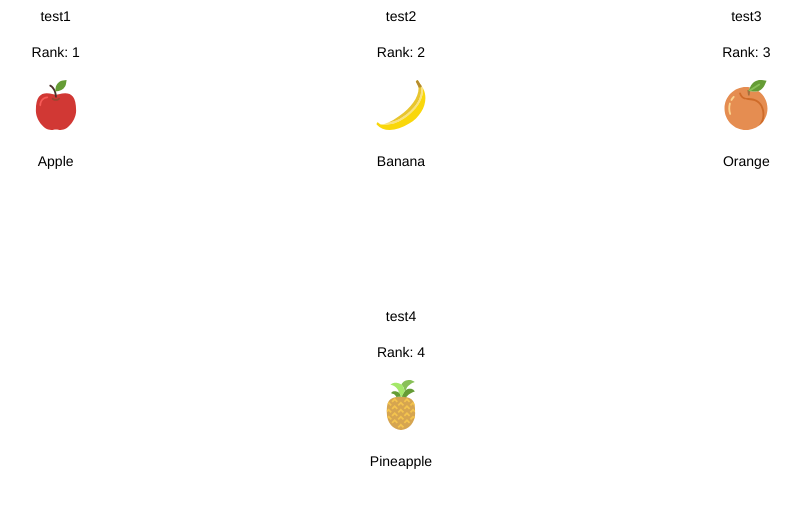
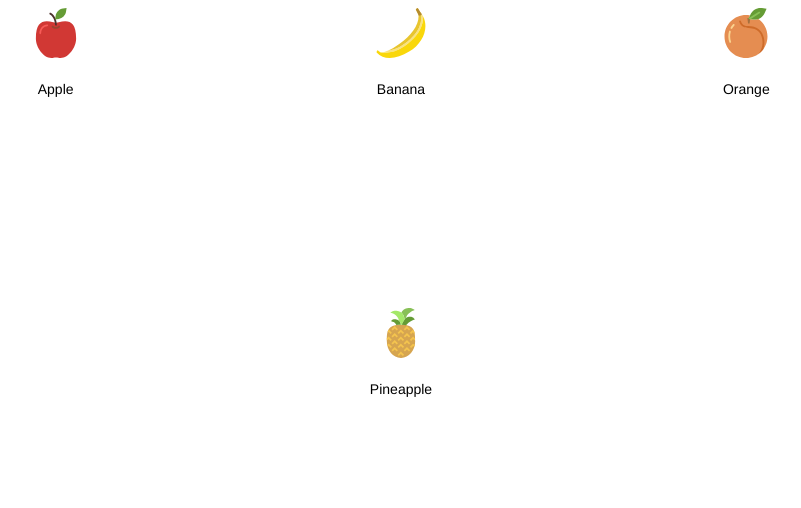
Before and after one commit to khoadpham/angularwork, a website: page myApp/index.html in a window 1280 px wide. Shown: the whole page, without its empty margins (247-1048 px from the left). Drawn offline with nearby package versions, Linux system fonts and the light colour scheme.

Commit message:
Accessibility changes

```diff
--- a/myApp/index.html
+++ b/myApp/index.html
@@ -10,10 +10,8 @@
 <body ng-App="fruitsApp">
 <div class="container" ng-controller="fruitsController">
     <ul>
-        <li ng-repeat="fruit in fruits">
-            <span>{{fruit.id}}</span>
-            <span>Rank: {{fruit.rank}}</span>
-            <img ng-src="{{fruit.icon}}">
+        <li ng-repeat="fruit in fruits | orderBy:rank" ng-attr-id="{{fruit.id}}">
+            <img ng-src="{{fruit.icon}}" alt="">
             <span>{{fruit.displayName}}</span>
         </li>
     </ul>
```
